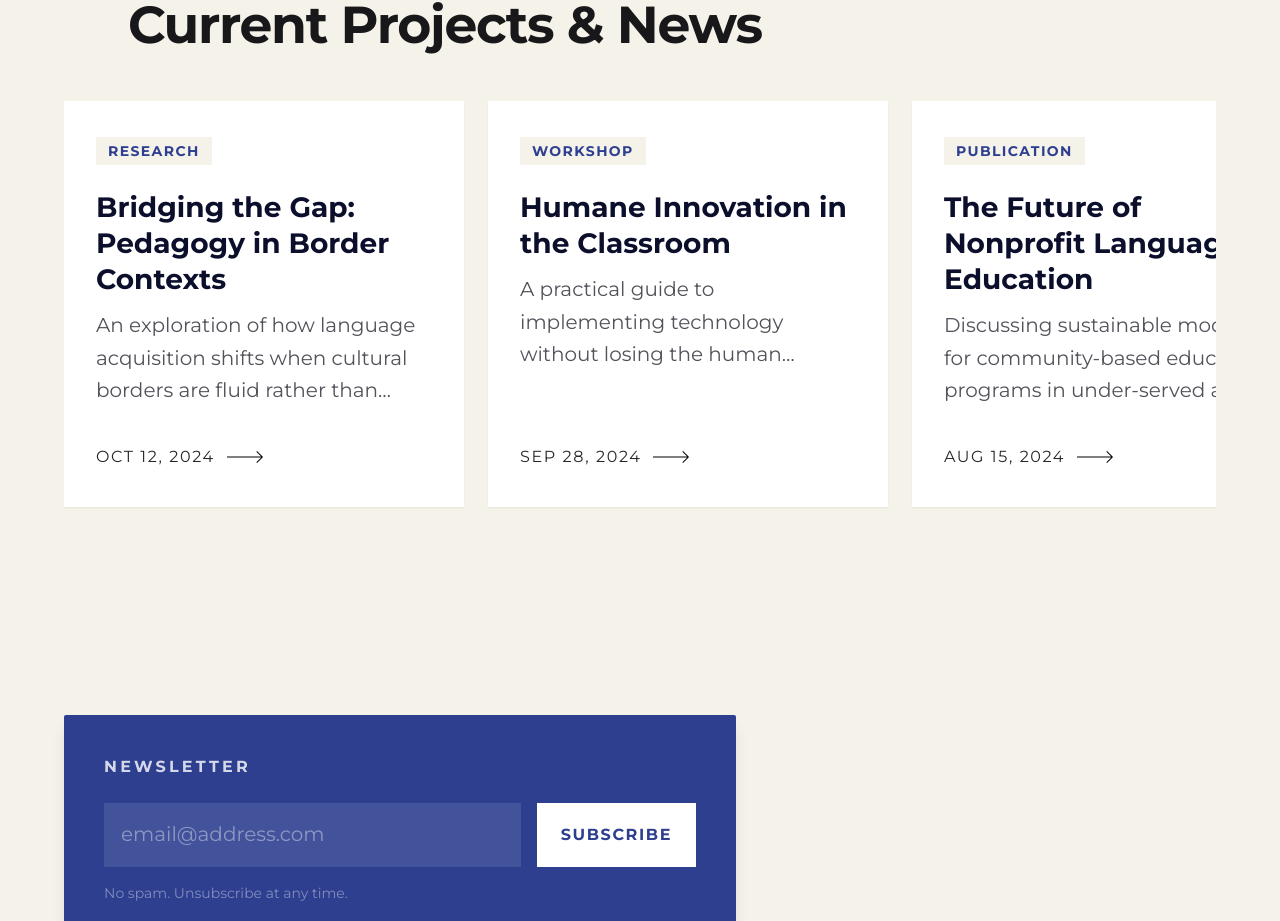
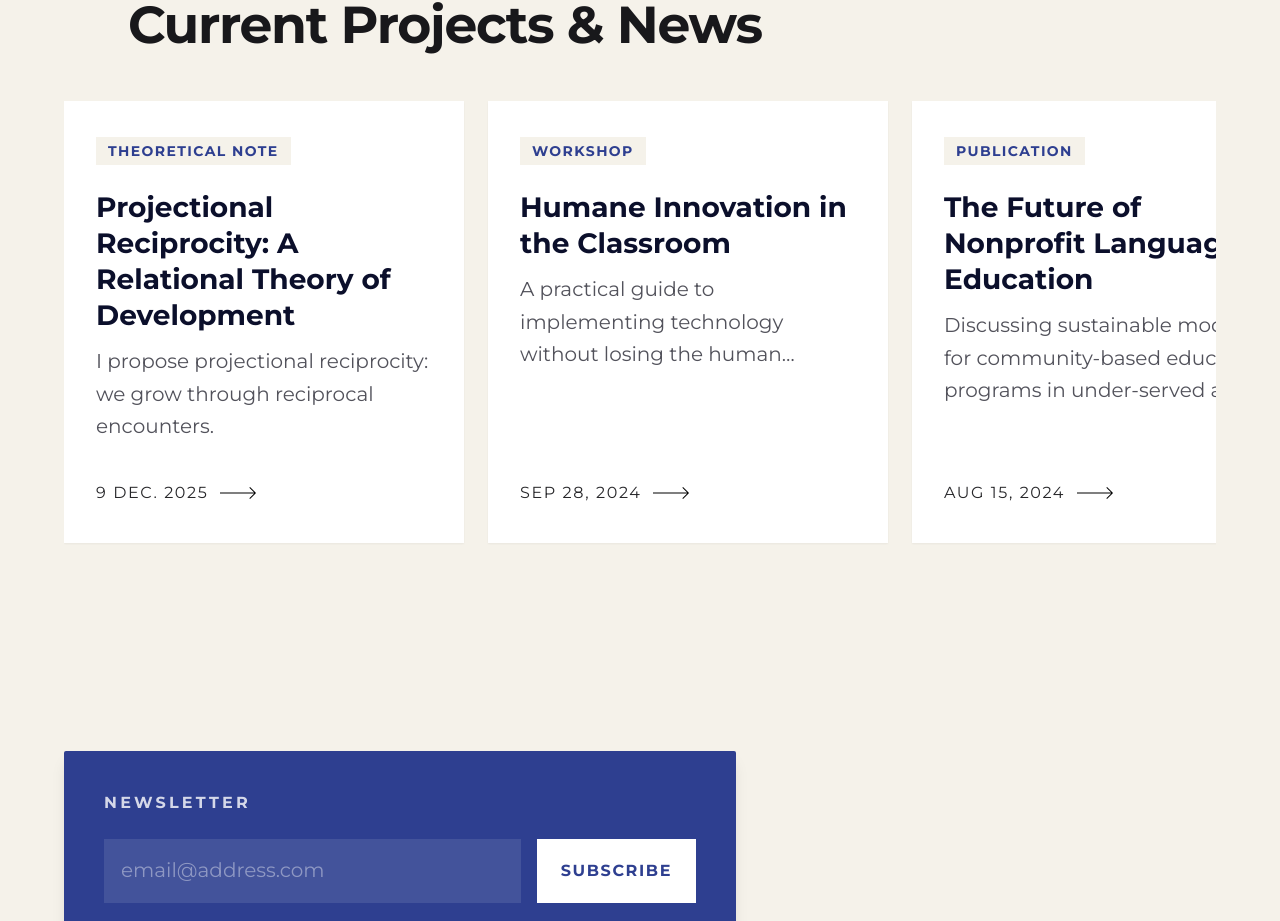
Before and after one commit to RiseforHope/personal-website, a Next.js app: page /about in a window 1280 px wide. Shown: the part 2558-3479 px from the top of the page. Built offline with nearby package versions, Linux system fonts and the light colour scheme.

Commit message:
auth feature

```diff
--- /dev/null
+++ b/app/blog/layout.tsx
@@ -0,0 +1,42 @@
+"use client";
+
+import Link from "next/link";
+import { ArrowLeft } from "lucide-react";
+import Subscribe from "@/components/Subscribe";
+
+export default function BlogLayout({
+                                     children,
+                                   }: {
+  children: React.ReactNode;
+}) {
+  return (
+    // SHARED BACKGROUND & TRANSITIONS
+    <main className="min-h-screen bg-[#f5f2ea] dark:bg-[#242730] text-zinc-900 dark:text-zinc-100 transition-colors duration-300">
+
+      {/* NAV BAR SPACER */}
+      <div className="h-24" />
+
+      <article className="mx-auto max-w-3xl px-6 py-12 md:py-20">
+
+        {/* SHARED BACK LINK */}
+        <Link
+          href="/about"
+          className="group mb-10 inline-flex items-center gap-2 text-sm font-bold uppercase tracking-widest text-zinc-500 transition-colors hover:text-[#2e3f90] dark:text-zinc-400 dark:hover:text-[#5c7cfa]"
+        >
+          <ArrowLeft className="h-4 w-4 transition-transform group-hover:-translate-x-1" />
+          Back to Updates
+        </Link>
+
+        {/* THE INDIVIDUAL POST CONTENT GOES HERE */}
+        {children}
+
+      </article>
+
+      {/* SHARED SUBSCRIBE FOOTER */}
+      <div className="mx-auto max-w-7xl px-6 pb-20">
+        <Subscribe />
+      </div>
+
+    </main>
+  );
+}
--- /dev/null
+++ b/app/blog/projectional-reciprocity/page.tsx
@@ -0,0 +1,58 @@
+export default function Page() {
+  return (
+    <>
+      {/* --- HEADER --- */}
+      <header className="mb-12 md:mb-16">
+        <div className="mb-6 flex items-center gap-4">
+          <span className="inline-block bg-[#2e3f90] px-3 py-1 text-xs font-bold uppercase tracking-widest text-white">
+            Theoretical Note
+          </span>
+          <span className="text-sm font-medium text-zinc-500 dark:text-zinc-400">
+            9 Dec. 2025
+          </span>
+        </div>
+
+        <h1 className="text-4xl font-bold leading-tight tracking-tight text-[#0b0f2b] dark:text-white md:text-5xl lg:text-6xl">
+          Projectional Reciprocity: A Relational Theory of Development
+        </h1>
+      </header>
+
+      {/* --- CONTENT --- */}
+      <div className="prose prose-lg prose-zinc dark:prose-invert max-w-none
+                      prose-headings:font-bold prose-headings:tracking-tight
+                      prose-a:text-[#2e3f90] dark:prose-a:text-[#5c7cfa]
+                      prose-blockquote:border-l-[#2e3f90] prose-blockquote:text-xl prose-blockquote:italic">
+
+        <p className="lead">
+          I propose <strong>projectional reciprocity</strong>: the idea that we do not grow in isolation,
+          but through specific, reciprocal encounters that project us into new stages of being.
+        </p>
+
+        <h3> Relational Selfhood and the Transformative Encounter </h3>
+        <p>
+          I believe that every human life unfolds within a variety of intricate relations. More than an isolated entity, what we call the self is a living process that takes form through interaction. Thus, each meeting between two or more individuals contains the potential for transformation, and it is through these encounters that the individual becomes conscious of what has not yet been integrated. Projectional reciprocity springs precisely from this premise—that personal and spiritual development occur, not in solitary introspection, but through a univocal principle of reciprocal exchange.
+        </p>
+
+        <h3>From Jungian Projection to Bidirectional Exchange</h3>
+        <p>
+          Psychology has long recognised projection as a mechanism by which the mind externalises what it cannot yet accept as a characteristic of itself. Jung saw this as the psyche’s way of revealing itself through others, that is, in actuating itself in the world. His framework, however, treated projection as a one-way transaction in which the other served as a reflective surface rather than an agent. Projectional reciprocity reframes this assumption and proposes that projection is inherently bidirectional; that every encounter represents a mutual exchange of psychic and cognitive material at the subconscious level, where each participant simultaneously receives and provides the conditions necessary for the other’s growth and self-realization.
+        </p>
+
+        <h3>Cognitive Coupling and Predictive Minds in Interaction</h3>
+        <p>
+          This reciprocity can also be understood within the framework of contemporary cognitive science. For example, research in enactive and predictive-processing models suggests that perception is an active, embodied negotiation with the world, with each brain generating predictions about its environment and adjusting them in response to feedback from actions and perceptions, some of which occur directly or indirectly. When two predictive agents interact, their models become coupled, with meaning arising between them and not inside either alone, as classic models have suggested. Communication, empathy, and understanding depend precisely on this coupling. The same logic applies to emotional and spiritual evolution. Individuals adapt to one another through recursive prediction and correction, and these adjustments gradually reshape both minds.
+        </p>
+
+        <blockquote>
+          "When two predictive agents interact, their models become coupled, with meaning arising between them and not inside either alone."
+        </blockquote>
+
+        <h3> Feedback Loops, Integration, and a Non-Deterministic Pedagogy of Existence</h3>
+      <p>
+        It is because of this naturalised perspective that projectional reciprocity views interpersonal experiences as a system of feedback loops that refine internal models of self and world, or, put differently, inner and outer. From a metaphysical perspective, it may be read as a pedagogy of existence, in which reality itself becomes the field through which consciousness learns and becomes itself. Events and relationships, more than arbitrary sequences, appear as structured opportunities for integration and self-realisation. Another crucial point: this interpretation does not claim determinism; instead, it assumes that life possesses a formative intelligence that operates through encounters and relations.
+      </p>
+
+      </div>
+    </>
+  );
+}
--- a/components/NavbarClient.tsx
+++ b/components/NavbarClient.tsx
@@ -106,7 +106,7 @@ export default function NavbarClient() {
 
 function BrinlFooter() {
   return (
-    <div className="flex items-center justify-end gap-2 text-[10px] tracking-widest text-white/50">
+    <div className="flex items-center justify-end gap-2 text-[10px] text-white/50">
       <span>Site by Brinl</span>
       <a href="mailto:hello@brinl.com" className="hover:text-white transition-colors">
         <Mail className="h-3 w-3" />
--- a/components/NewsSection.tsx
+++ b/components/NewsSection.tsx
@@ -5,11 +5,11 @@ import Link from "next/link";
 const projects = [
   {
     id: 1,
-    category: "Research",
-    title: "Bridging the Gap: Pedagogy in Border Contexts",
-    intro: "An exploration of how language acquisition shifts when cultural borders are fluid rather than fixed.",
-    date: "Oct 12, 2024",
-    href: "/blog/post-1",
+    category: "Theoretical Note",
+    title: "Projectional Reciprocity: A Relational Theory of Development",
+    intro: "I propose projectional reciprocity: we grow through reciprocal encounters.",
+    date: "9 Dec. 2025",
+    href: "/blog/projectional-reciprocity",
   },
   {
     id: 2,
--- a/tailwind.config.ts
+++ b/tailwind.config.ts
@@ -1,4 +1,6 @@
 import type { Config } from "tailwindcss";
+// 1. Import the plugin here (Fixed from previous error)
+import typography from "@tailwindcss/typography";
 
 const config: Config = {
   darkMode: "class",
@@ -20,22 +22,30 @@ const config: Config = {
         sans: ["var(--font-montserrat)", "system-ui", "sans-serif"],
       },
 
+      /* -------------------------------------------------------------------------- */
+      /* MOBILE STYLES LOCATION                                                    */
+      /* In Tailwind, these "base" definitions apply to MOBILE screens by default. */
+      /* -------------------------------------------------------------------------- */
       fontSize: {
-        // 1. Labels/Metadata (14px)
+
+        // MOBILE LABEL TEXT
+        // When you use 'text-xs', it is 14px on Mobile.
         xs: ["0.875rem", { lineHeight: "1.25rem" }],
 
-        // 2. Secondary Text (16px)
+        // MOBILE SECONDARY TEXT
+        // When you use 'text-sm', it is 16px on Mobile.
         sm: ["1rem", { lineHeight: "1.5rem" }],
 
-        // 3. MAIN BODY TEXT - UPDATED
-        // Previously 1.125rem (18px) -> Now 1.25rem (20px)
+        // MOBILE BODY TEXT (The one you wanted bigger)
+        // When you use 'text-base' (or <body> default), it is 20px on Mobile.
         base: ["1.25rem", { lineHeight: "1.85rem" }],
 
-        // 4. Large Text - UPDATED to keep hierarchy
-        // Previously 1.25rem -> Now 1.375rem (22px)
+        // MOBILE LARGE TEXT
+        // When you use 'text-lg', it is 22px on Mobile.
         lg: ["1.375rem", { lineHeight: "2rem" }],
 
-        // 5. Headings
+        // MOBILE HEADINGS
+        // These sizes apply to mobile immediately.
         xl: ["1.5rem", { lineHeight: "2rem" }],
         "2xl": ["1.75rem", { lineHeight: "2.25rem" }],
         "3xl": ["2.25rem", { lineHeight: "2.5rem" }],
@@ -43,13 +53,14 @@ const config: Config = {
         "5xl": ["3.25rem", { lineHeight: "1.1" }],
 
         // Custom overrides
-        body: ["20px", { lineHeight: "1.6", fontWeight: "400" }], // Synced with base
+        // These also apply to Mobile by default.
+        body: ["20px", { lineHeight: "1.6", fontWeight: "400" }],
         h2: ["1.8rem", { lineHeight: "1.2", fontWeight: "400" }],
       },
     },
   },
 
-  plugins: [require("@tailwindcss/typography")],
+  plugins: [typography],
 };
 
 export default config;
```
